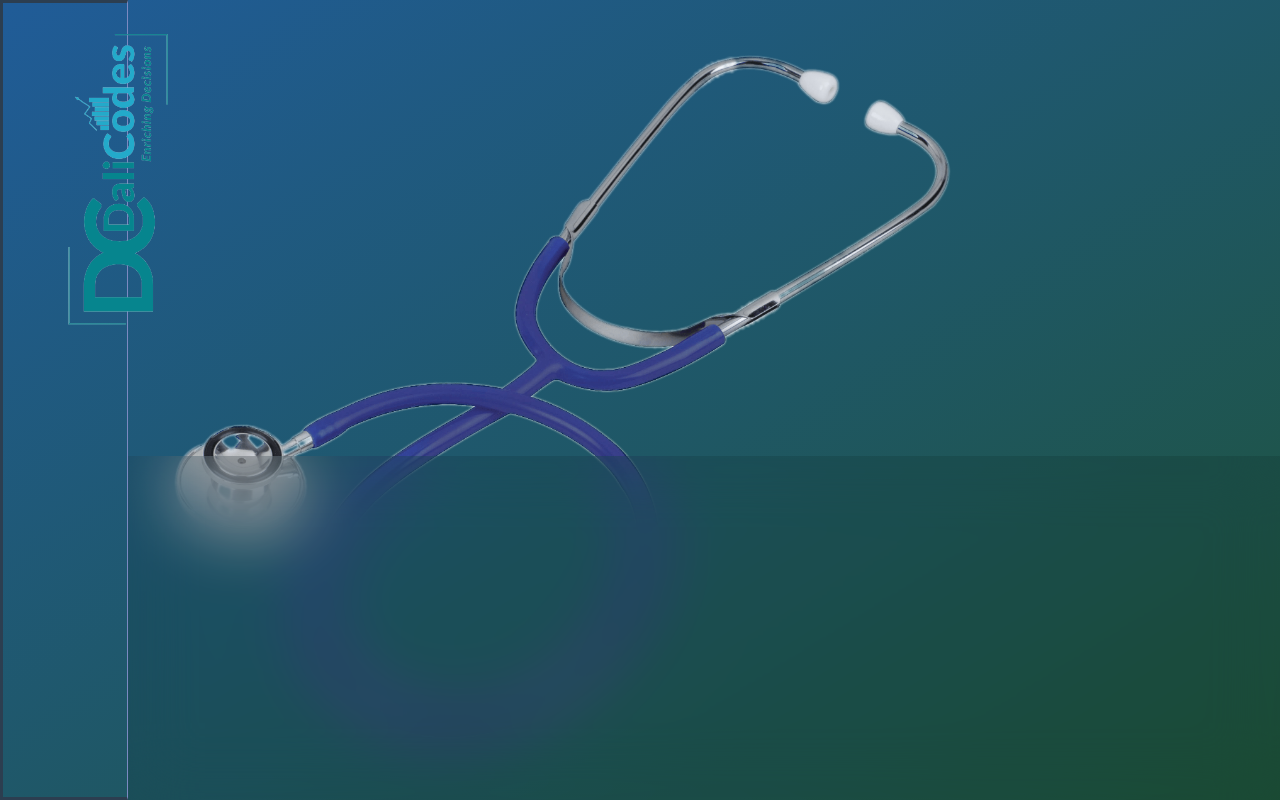
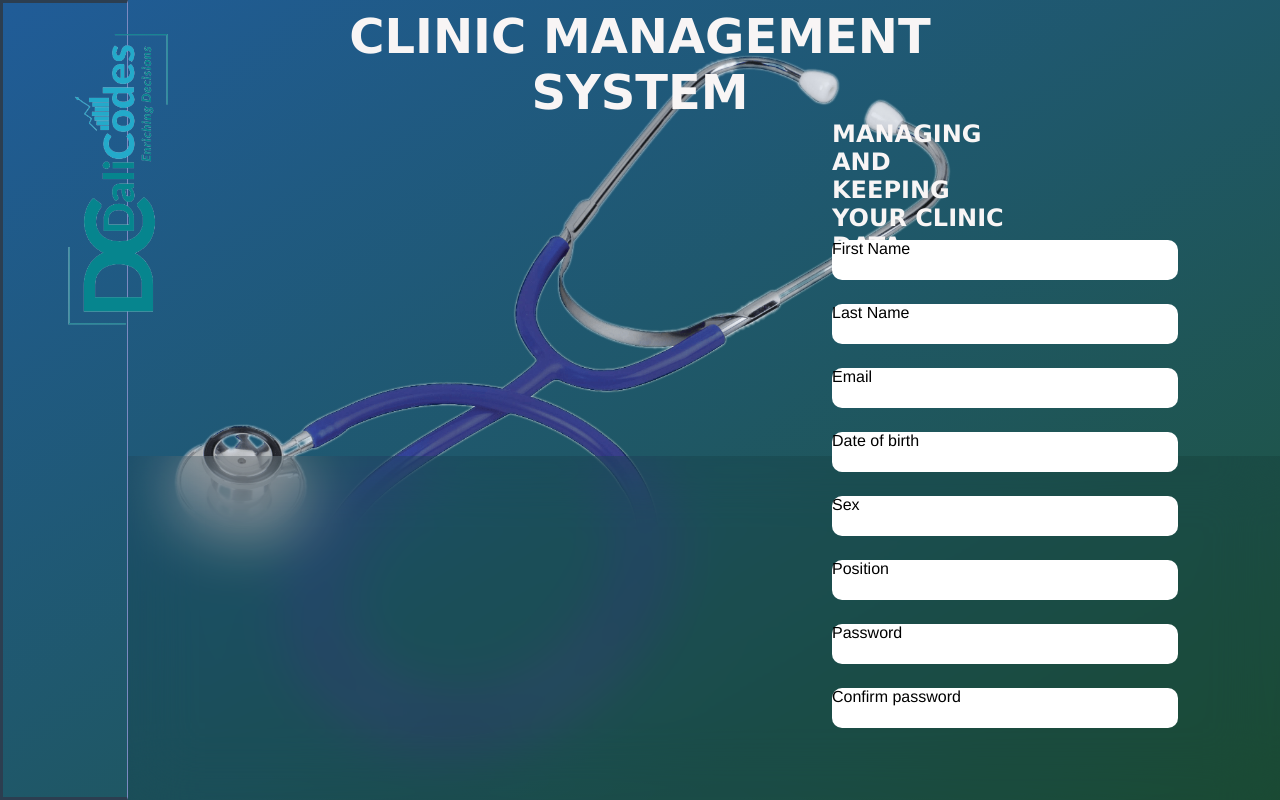
Before and after one commit to DaliDalmas/clinic_management_client, a Vue app: page /#/ in a window 1280 px wide. Built offline with nearby package versions, Linux system fonts and the light colour scheme.

Commit message:
added the signup form

```diff
--- a/src/App.vue
+++ b/src/App.vue
@@ -64,4 +64,63 @@
   background: rgba(0, 0, 0, 0.103);
   backdrop-filter: blur(2rem);
 }
+
+.head-clinic {
+  color: #f8f5f5;
+  position: absolute;
+  left: 50%;
+  top: 1%;
+  font-family: "Lucida Sans", "Lucida Sans Regular", "Lucida Grande",
+    "Lucida Sans Unicode", Geneva, Verdana, sans-serif;
+  font-size: 3rem;
+  font-weight: bold;
+  transform: translateX(-50%);
+}
+.description-clinic {
+  padding: 0;
+  margin: 0;
+  color: #f8f5f5;
+  position: absolute;
+  font-family: "Poppins", "Lucida Sans", "Lucida Sans Regular", "Lucida Grande",
+    "Lucida Sans Unicode", Geneva, Verdana, sans-serif;
+  font-size: 1.5rem;
+  font-weight: bold;
+  top: 15%;
+  left: 65%;
+  width: 14vw;
+  text-align: left;
+  border-color: teal;
+  border-width: 1px;
+}
+.signup-container {
+  color: white;
+  position: absolute;
+  top: 27%;
+  left: 65%;
+  display: flex;
+  flex-direction: column;
+  justify-content: space-evenly;
+  z-index: 2;
+}
+.signup-container input {
+  margin-top: 1.5rem;
+  width: 27vw;
+  height: 5vh;
+  border-radius: 10px;
+  border: none;
+  padding: 1rem;
+  cursor: text;
+  font-family: "Poppin", "Segoe UI", Tahoma, Geneva, Verdana, sans-serif;
+  font-size: 1.2rem;
+}
+.input-coat {
+  position: relative;
+}
+.lable {
+  position: absolute;
+  height: 5vh;
+  color: black;
+  bottom: 0;
+  left: 0;
+}
 </style>
--- /dev/null
+++ b/src/components/signup.vue
@@ -0,0 +1,36 @@
+<template>
+  <div class="signup-container">
+    <div class="input-coat">
+      <input type="text" class="input-class" />
+      <div class="lable">First Name</div>
+    </div>
+    <div class="input-coat">
+      <input type="text" class="input-class" />
+      <div class="lable">Last Name</div>
+    </div>
+    <div class="input-coat">
+      <input type="text" class="input-class" />
+      <div class="lable">Email</div>
+    </div>
+    <div class="input-coat">
+      <input type="text" class="input-class" />
+      <div class="lable">Date of birth</div>
+    </div>
+    <div class="input-coat">
+      <input type="text" class="input-class" />
+      <div class="lable">Sex</div>
+    </div>
+    <div class="input-coat">
+      <input type="text" class="input-class" />
+      <div class="lable">Position</div>
+    </div>
+    <div class="input-coat">
+      <input type="password" class="input-class" />
+      <div class="lable">Password</div>
+    </div>
+    <div class="input-coat">
+      <input type="password" class="input-class" />
+      <div class="lable">Confirm password</div>
+    </div>
+  </div>
+</template>
--- a/src/views/Home.vue
+++ b/src/views/Home.vue
@@ -1,11 +1,17 @@
 <template>
-  <div class="home"><LowerGlass /></div>
+  <div class="home">
+    <div class="head-clinic">CLINIC MANAGEMENT SYSTEM</div>
+    <div class="description-clinic">MANAGING AND KEEPING YOUR CLINIC DATA</div>
+    <SignupContainer />
+    <LowerGlass />
+  </div>
 </template>
 
 <script>
 import LowerGlass from "../components/lowerGlass.vue";
+import SignupContainer from "../components/signup.vue";
 export default {
   name: "Home",
-  components: { LowerGlass },
+  components: { LowerGlass, SignupContainer },
 };
 </script>
```
Also changed, not shown: 1 other file (tests, documents, lock files or other folders).
